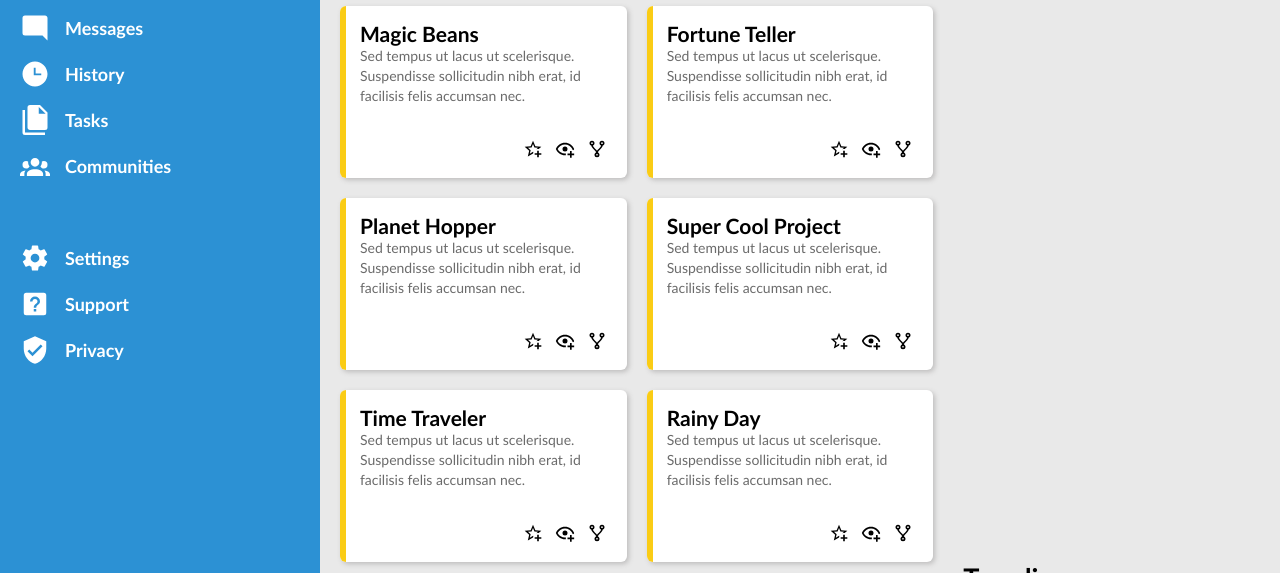
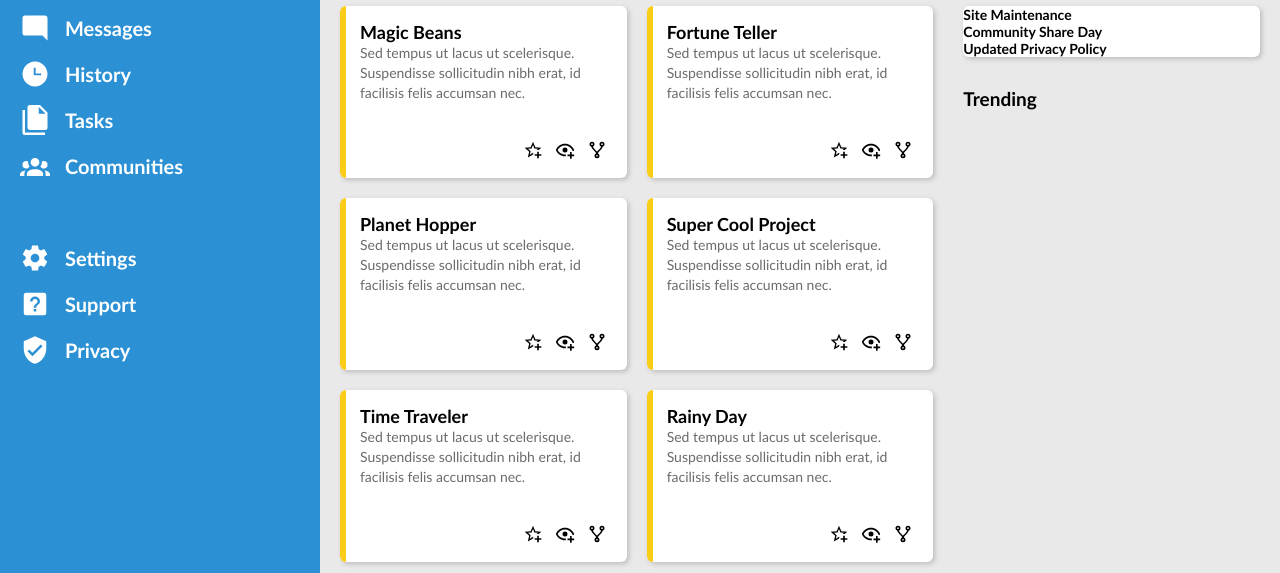
Before and after one commit to quinten-kamphuis/top-admin-dashboard, a plain HTML site: page index.html in a window 1280 px wide. Shown: the part 227-800 px from the top of the page. Drawn offline with Linux system fonts and the light colour scheme.

Commit message:
Fix styling

```diff
--- a/index.html
+++ b/index.html
@@ -80,6 +80,21 @@
         </div>
         <div id="announcements">
             <h2>Announcements</h2>
+            <div id="announcement-card">
+                <div class="announcement">
+                    <h4>Site Maintenance</h4>
+                    <p></p>
+                </div>
+                <div class="announcement">
+                    <h4>Community Share Day</h4>
+                    <p></p>
+                </div>
+                <div class="announcement">
+                    <h4>Updated Privacy Policy</h4>
+                    <p></p>
+                </div>
+
+            </div>
         </div>
         <div id="trending">
             <h2>Trending</h2>
--- a/styles.css
+++ b/styles.css
@@ -15,9 +15,16 @@
 }
 h1{
     font-size: 2.8rem;
+    cursor: pointer;
+}
+h2{
+    font-size: 1.9rem;
+}
+h3{
+    font-size: 1.8rem;
 }
 p, div{
-    font-size: 1.8rem;
+    font-size: 1.4rem;
 }
 a{
     color: var(--white);
@@ -53,9 +60,13 @@ body>*{
     gap: 30px;
     font-weight: 900;
 }
+#sidebar a{
+    font-size: 2.0rem;
+}
 #sidebar svg{
     fill: var(--white);
     height: 3rem;
+    cursor: pointer;
 }
 #title, #sidebar > div > div {
     display: flex;
@@ -71,6 +82,7 @@ body>*{
     grid-template-rows: auto auto;
     box-shadow: 0px 2px 8px 2px var(--shadow-grey);
     z-index: 1;
+    padding: 20px 40px;
 }
 #header-1{
     display: grid;
@@ -87,6 +99,7 @@ body>*{
 #header svg{
     height: 2.2rem;
     margin-right: 15px;
+    cursor: pointer;
 }
 #notifications, #profile-tag{
     place-items: center;
@@ -147,9 +160,10 @@ body>*{
 #main{
     background-color: var(--light-grey);
     display: grid;
-    grid-template: auto auto / 2fr 1fr;
+    grid-template: auto 1fr / 2fr 1fr;
     gap: 30px;
     overflow-y: scroll;
+    padding-top: 30px;
 }
 #main h2{
     grid-column: 1 / -1;
@@ -166,7 +180,6 @@ body>*{
     background-color: var(--white);
     border-radius: 6px;
     aspect-ratio: 2 / 1;
-    box-sizing: border-box;
     position: relative;
     box-shadow: 2px 2px 5px 0px var(--shadow-grey);
 }
@@ -208,3 +221,14 @@ body>*{
     height: 20px;
     cursor: pointer;
 }
+#announcements, #trending{
+    display: grid;
+    gap: 20px;
+    width: 100%;
+    align-items: start;
+}
+#announcement-card{
+    background-color: var(--white);
+    border-radius: 6px;
+    box-shadow: 2px 2px 5px 0px var(--shadow-grey);
+}
```
